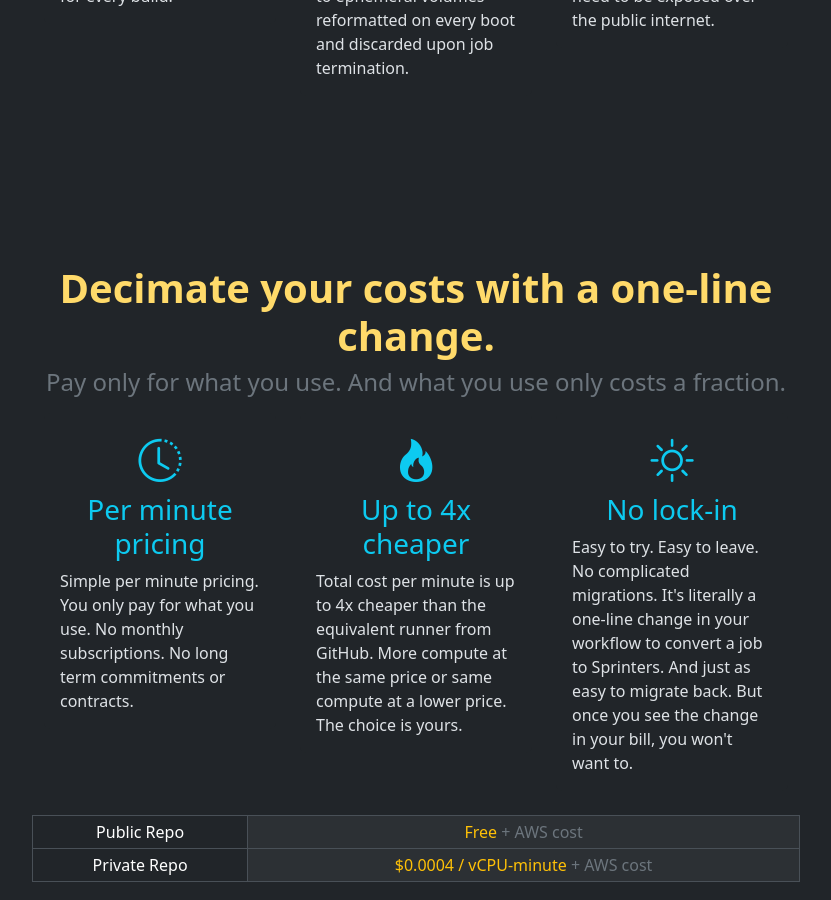
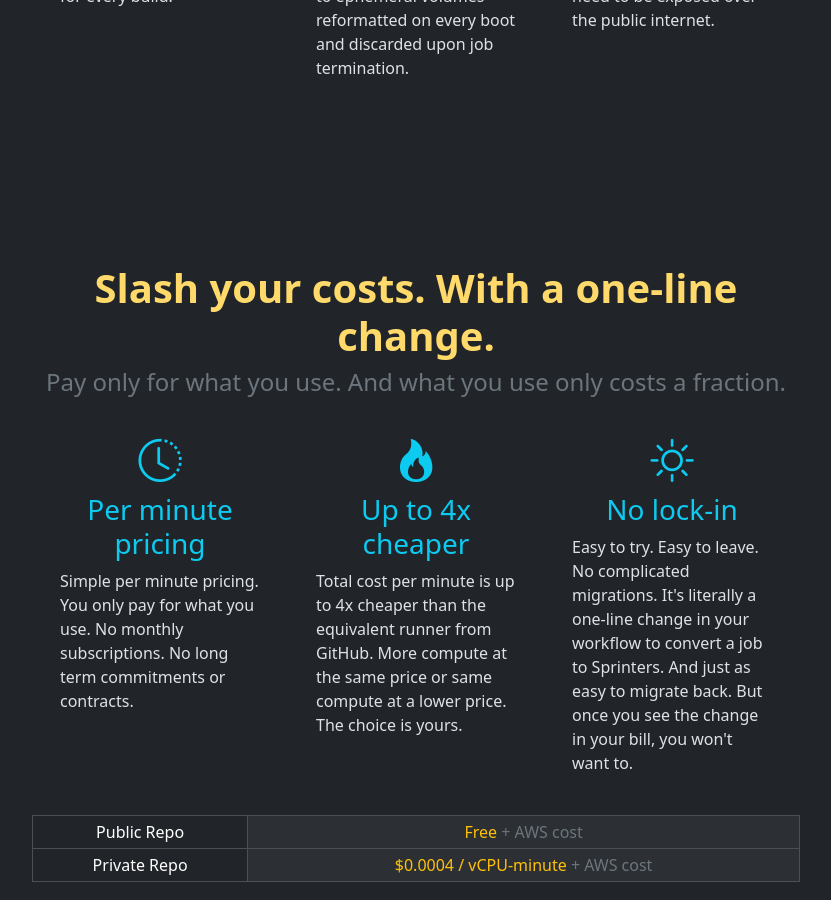
Before and after one commit to sprinters-sh/sprinters.sh, a Jekyll site: the page built from index.html, in a window 1280 px wide and 900 px high, scrolled down 2391 px. Shown: the whole window, without its empty margins (224-1055 px from the left). Built offline with Jekyll 4.4.1, drawn with Linux system fonts in a browser that asks for light colours.

Commit message:
Adjusted wording

```diff
--- a/index.html
+++ b/index.html
@@ -99,7 +99,7 @@
 </div>
 
 <div class="col-md-8 mx-auto text-center mt-5">
-    <h2 class="pt-7 fw-semibold text-warning-emphasis fs-1">Decimate your costs with a one-line change.</h2>
+    <h2 class="pt-7 fw-semibold text-warning-emphasis fs-1">Slash your costs. With a one-line change.</h2>
     <h4 class="mb-3 text-secondary">Pay only for what you use. And what you use only costs a fraction.</h4>
     <div class="row">
         {% include feature.html icon="clock-history" title="Per minute pricing" text="Simple per minute pricing. You only pay for what you use. No monthly subscriptions. No long term commitments or contracts." %}
```
